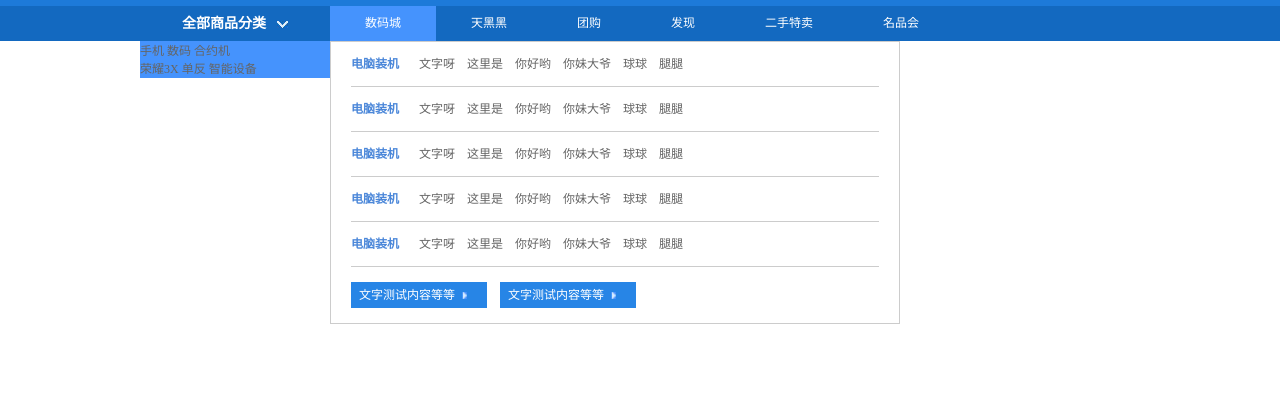
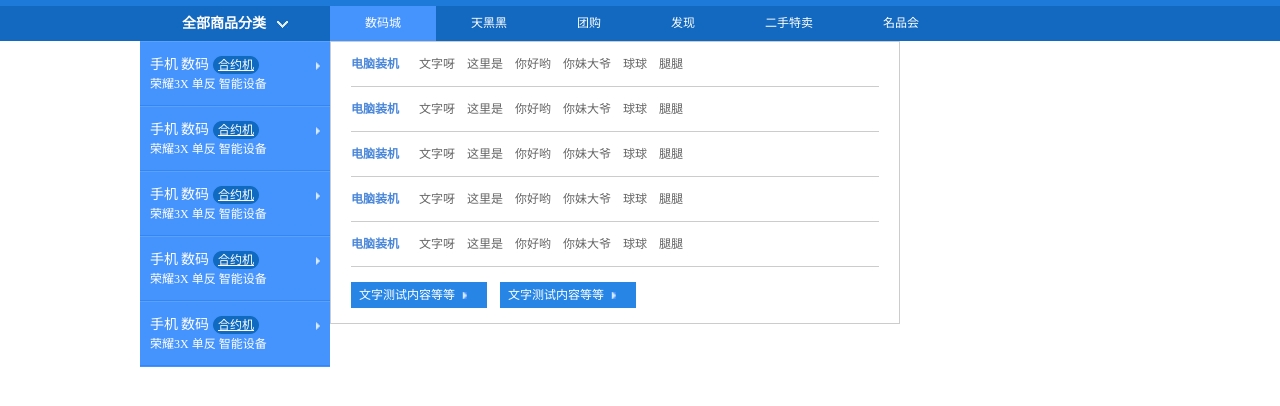
Before and after one commit to lzyenjoy/muke, a plain HTML site: page index.html in a window 1280 px wide. Shown: the part 110-516 px from the top of the page. Drawn offline with Linux system fonts and the light colour scheme.

Commit message:
Class名字区分大小写 不能通过编辑器来区分

```diff
--- a/index.html
+++ b/index.html
@@ -43,6 +43,22 @@
             <div class="shopClass fl">
                 <h3>全部商品分类<i class="shopClass_icon"></i> </h3>
                 <div class="shopClass_show">
+                    <dl class="shopClass_item">
+                        <dt><a href="#" class="b">手机</a> <a href="#" class="b">数码</a> <a href="#" class="aLink">合约机</a></dt>
+                        <dd><a href="#">荣耀3X</a> <a href="#">单反</a> <a href="#">智能设备</a></dd>
+                    </dl>
+                    <dl class="shopClass_item">
+                        <dt><a href="#" class="b">手机</a> <a href="#" class="b">数码</a> <a href="#" class="aLink">合约机</a></dt>
+                        <dd><a href="#">荣耀3X</a> <a href="#">单反</a> <a href="#">智能设备</a></dd>
+                    </dl>
+                    <dl class="shopClass_item">
+                        <dt><a href="#" class="b">手机</a> <a href="#" class="b">数码</a> <a href="#" class="aLink">合约机</a></dt>
+                        <dd><a href="#">荣耀3X</a> <a href="#">单反</a> <a href="#">智能设备</a></dd>
+                    </dl>
+                    <dl class="shopClass_item">
+                        <dt><a href="#" class="b">手机</a> <a href="#" class="b">数码</a> <a href="#" class="aLink">合约机</a></dt>
+                        <dd><a href="#">荣耀3X</a> <a href="#">单反</a> <a href="#">智能设备</a></dd>
+                    </dl>
                     <dl class="shopClass_item">
                         <dt><a href="#" class="b">手机</a> <a href="#" class="b">数码</a> <a href="#" class="aLink">合约机</a></dt>
                         <dd><a href="#">荣耀3X</a> <a href="#">单反</a> <a href="#">智能设备</a></dd>
--- a/style/main.css
+++ b/style/main.css
@@ -114,28 +114,28 @@
     width: 100%;
     padding-bottom: 1px;
 }
-.shopclass_item{
+.shopClass_item{
     padding: 13px 10px;
     border-bottom: #3487F2 solid 1px;
     border-top: #5AA1FE solid 1px;
     line-height: 16px;
 }
-.shopclass_item dt{
+.shopClass_item dt{
     height: 21px;
     line-height: 1;
     overflow: hidden;
     background:url("../images/icon/shop_sj.jpg") right center no-repeat;
 }
-.shopclass_item .b{
+.shopClass_item .b{
     font: 14px/1 "Microsoft YaHei","微软雅黑";
 }
-.shopclass_item a{
+.shopClass_item a{
     color: #FFF;
 }
-.shopclass_item a:hover{
+.shopClass_item a:hover{
     text-decoration: underline;
 }
-.shopclass_item .aLink{
+.shopClass_item .aLink{
     width: 48px;
     height: 20px;
     background: url("../images/icon/aLink_bg.png") left center no-repeat;
```
